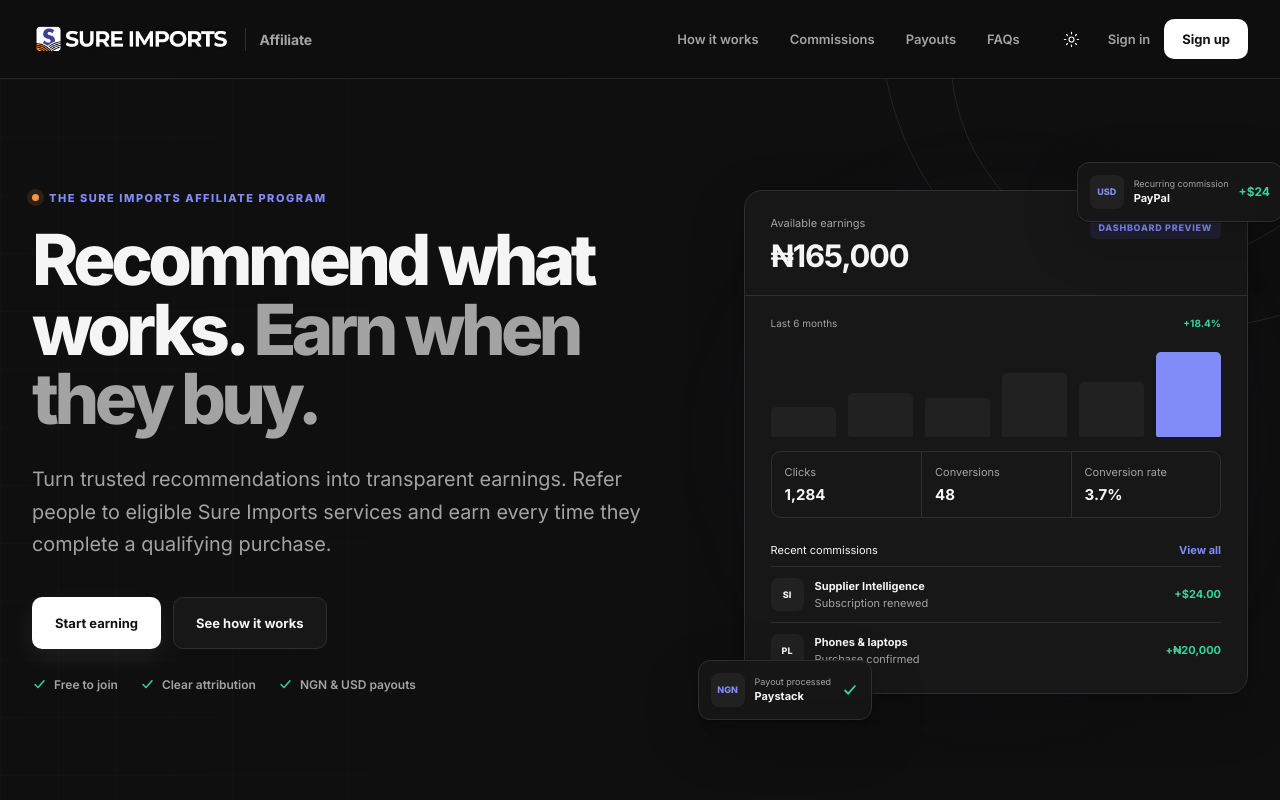
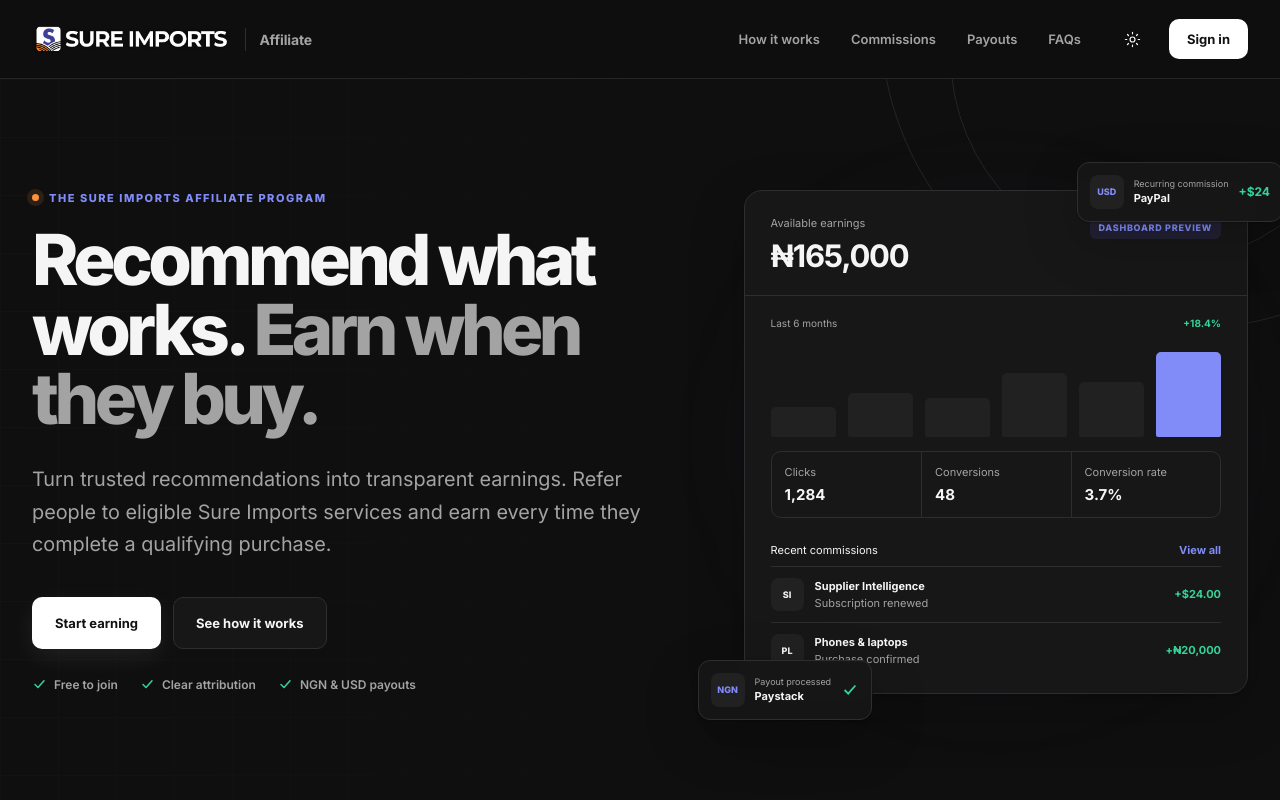
Before and after one commit to Spreaditlimited/affiliate.sureimports.com, a Next.js app: page / in a window 1280 px wide. Shown: the top 800 px of the page. Built offline with nearby package versions, Linux system fonts and the light colour scheme.

Commit message:
Simplify Affiliate navigation sign-in action

```diff
--- a/app/(home)/components/SiteHeader.tsx
+++ b/app/(home)/components/SiteHeader.tsx
@@ -10,6 +10,6 @@
       <span className="brand-divider" /><span className="brand-product">Affiliate</span>
     </Link>
     <nav className="desktop-nav" aria-label="Main navigation"><Link href="/#how-it-works">How it works</Link><Link href="/#commissions">Commissions</Link><Link href="/#payouts">Payouts</Link><Link href="/#questions">FAQs</Link></nav>
-    <div className="nav-actions"><ThemeToggle /><Link className="text-link desktop-action" href="/sign-in">Sign in</Link><Link className="button button-small" href="/sign-up">Sign up</Link></div>
+    <div className="nav-actions"><ThemeToggle /><Link className="button button-small" href="/sign-in">Sign in</Link></div>
   </div></header>;
 }
```
